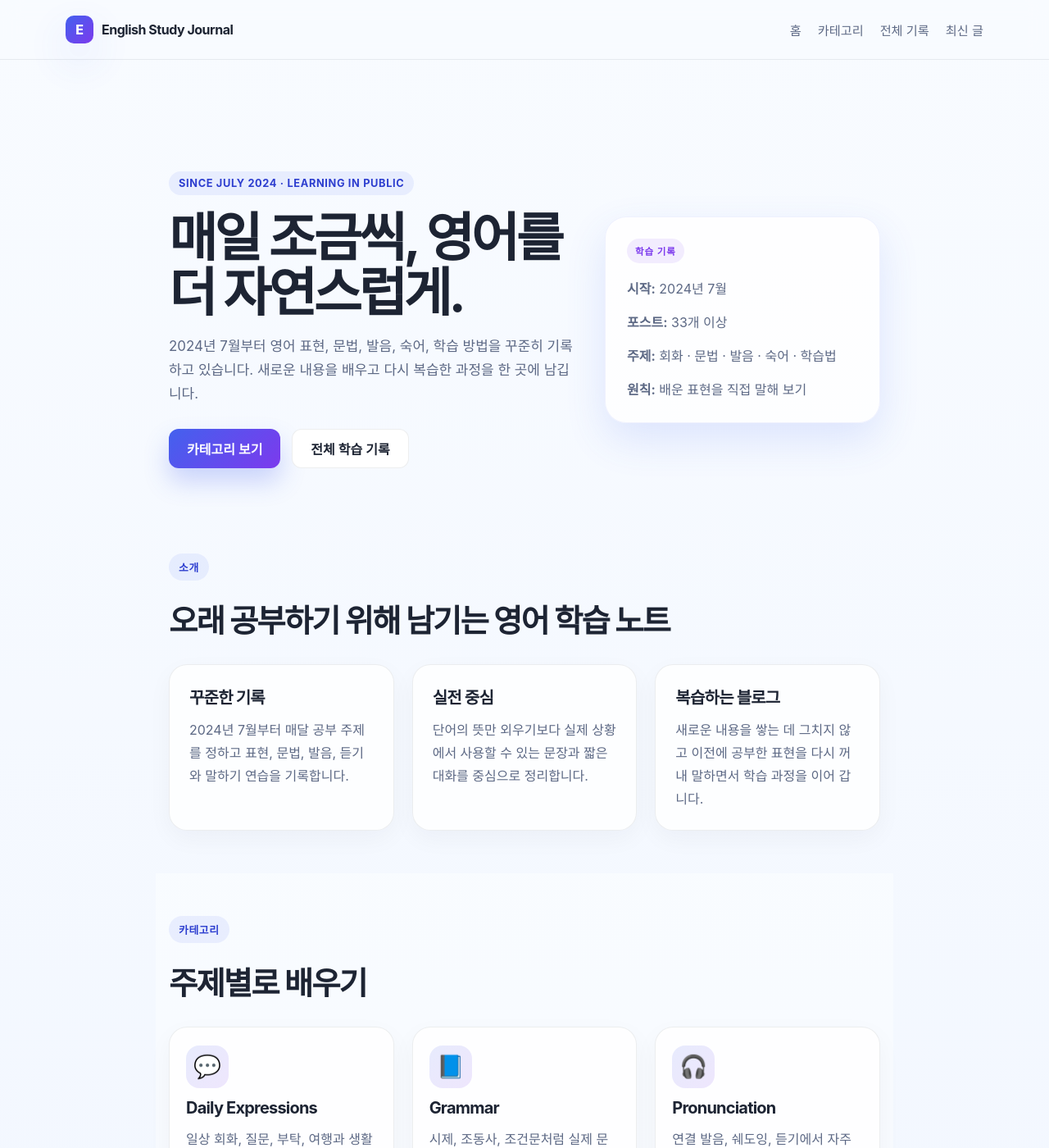
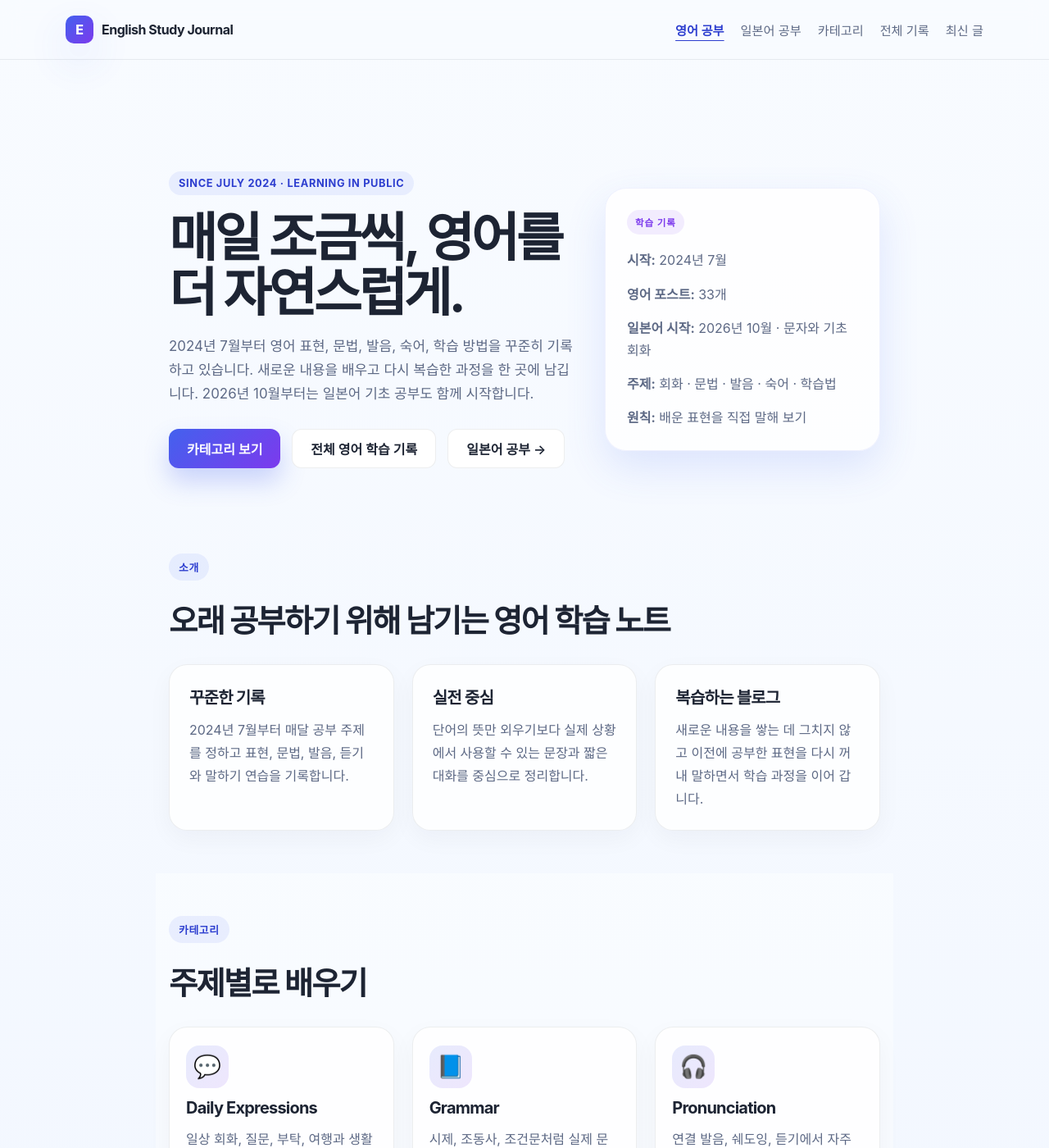
Before and after one commit to sofajohnlee/blog, a Jekyll site: the page built from index.html, in a window 1280 px wide and 1400 px high. Shown: the whole window at 82% size. Built offline with Jekyll 4.4.1, drawn with Linux system fonts in a browser that asks for light colours.

Commit message:
Add Japanese study section and three October 2026 lessons

```diff
--- a/_config.yml
+++ b/_config.yml
@@ -1,7 +1,13 @@
 title: "English Study Journal"
-description: "영어 공부 기록, 문법, 숙어, 발음, 학습 팁을 정리하는 개인 블로그"
+description: "영어 공부를 중심으로, 2026년 10월부터 일본어 기초 학습도 함께 기록하는 개인 블로그"
 url: "https://sofajohnlee.github.io"
 baseurl: "/blog"
 markdown: kramdown
 lang: ko
 permalink: pretty
+defaults:
+  - scope:
+      path: ""
+      type: posts
+    values:
+      study_language: english
--- a/_layouts/default.html
+++ b/_layouts/default.html
@@ -14,11 +14,17 @@
         <span class="brand-mark">E</span>
         <span>English Study Journal</span>
       </a>
-      <nav class="nav-links">
-        <a href="{{ '/' | relative_url }}">홈</a>
-        <a href="{{ '/categories/' | relative_url }}?v={{ site.time | date: '%s' }}">카테고리</a>
-        <a href="{{ '/archive/' | relative_url }}?v={{ site.time | date: '%s' }}">전체 기록</a>
+      <nav class="nav-links" aria-label="학습 메뉴">
+        <a href="{{ '/' | relative_url }}" {% unless page.study_language == 'japanese' %}aria-current="page"{% endunless %}>영어 공부</a>
+        <a href="{{ '/japanese/' | relative_url }}" {% if page.study_language == 'japanese' %}aria-current="page"{% endif %}>일본어 공부</a>
+        {% if page.study_language == 'japanese' %}
+        <a href="{{ '/japanese/#characters' | relative_url }}">문자 익히기</a>
+        <a href="{{ '/japanese/#posts' | relative_url }}">일본어 학습 기록</a>
+        {% else %}
+        <a href="{{ '/categories/' | relative_url }}">카테고리</a>
+        <a href="{{ '/archive/' | relative_url }}">전체 기록</a>
         <a href="{{ '/#posts' | relative_url }}">최신 글</a>
+        {% endif %}
       </nav>
     </div>
   </header>
--- a/index.html
+++ b/index.html
@@ -10,17 +12,20 @@
       <p>
         2024년 7월부터 영어 표현, 문법, 발음, 숙어, 학습 방법을 꾸준히 기록하고 있습니다.
         새로운 내용을 배우고 다시 복습한 과정을 한 곳에 남깁니다.
+        2026년 10월부터는 일본어 기초 공부도 함께 시작합니다.
       </p>
       <div class="actions">
         <a class="primary" href="{{ '/categories/' | relative_url }}?v={{ site.time | date: '%s' }}">카테고리 보기</a>
-        <a class="secondary" href="{{ '/archive/' | relative_url }}?v={{ site.time | date: '%s' }}">전체 학습 기록</a>
+        <a class="secondary" href="{{ '/archive/' | relative_url }}?v={{ site.time | date: '%s' }}">전체 영어 학습 기록</a>
+        <a class="secondary" href="{{ '/japanese/' | relative_url }}">일본어 공부 →</a>
       </div>
     </div>
     <div class="hero-card">
       <div class="card-badge">학습 기록</div>
       <ul>
         <li><strong>시작:</strong> 2024년 7월</li>
-        <li><strong>포스트:</strong> {{ site.posts.size }}개 이상</li>
+        <li><strong>영어 포스트:</strong> {{ english_posts.size }}개</li>
+        <li><strong>일본어 시작:</strong> 2026년 10월 · 문자와 기초 회화</li>
         <li><strong>주제:</strong> 회화 · 문법 · 발음 · 숙어 · 학습법</li>
         <li><strong>원칙:</strong> 배운 표현을 직접 말해 보기</li>
       </ul>
@@ -74,7 +79,7 @@
       <h2>최근 정리한 글</h2>
     </div>
     <div class="post-list">
-      {% for post in site.posts limit:6 %}
+      {% for post in english_posts limit:6 %}
         <article class="post-item">
           <span class="post-tag">{{ post.categories | first }}</span>
           <h3>{{ post.title }}</h3>
--- a/styles.css
+++ b/styles.css
@@ -477,3 +477,27 @@
     grid-template-columns: 1fr;
   }
 }
+
+/* Language navigation and character tables */
+.nav-links a[aria-current="page"] {
+  color: var(--primary-dark);
+  font-weight: 700;
+  text-decoration: underline;
+  text-underline-offset: 6px;
+}
+a:focus-visible { outline: 3px solid var(--primary); outline-offset: 4px; }
+.article-content table {
+  display: block;
+  max-width: 100%;
+  overflow-x: auto;
+  border-collapse: collapse;
+  margin: 24px 0;
+}
+.article-content th, .article-content td {
+  padding: 10px 14px;
+  border: 1px solid #dce3ef;
+  text-align: left;
+  white-space: nowrap;
+}
+.article-content th { background: var(--surface-soft); }
+.category-section, #characters, #posts { scroll-margin-top: 140px; }
```
Also changed, not shown: other parts of index.html (+2 -0 lines), _layouts/post.html (+26 -10 lines), _posts/2026-10-01-japanese-hiragana.md (added, +96 -0 lines), _posts/2026-10-04-japanese-katakana.md (added, +98 -0 lines), _posts/2026-10-10-japanese-greetings.md (added, +99 -0 lines), archive/index.md (+3 -1 lines), categories/index.md (+1 -0 lines), japanese/index.html (added, +30 -0 lines), README.md.
